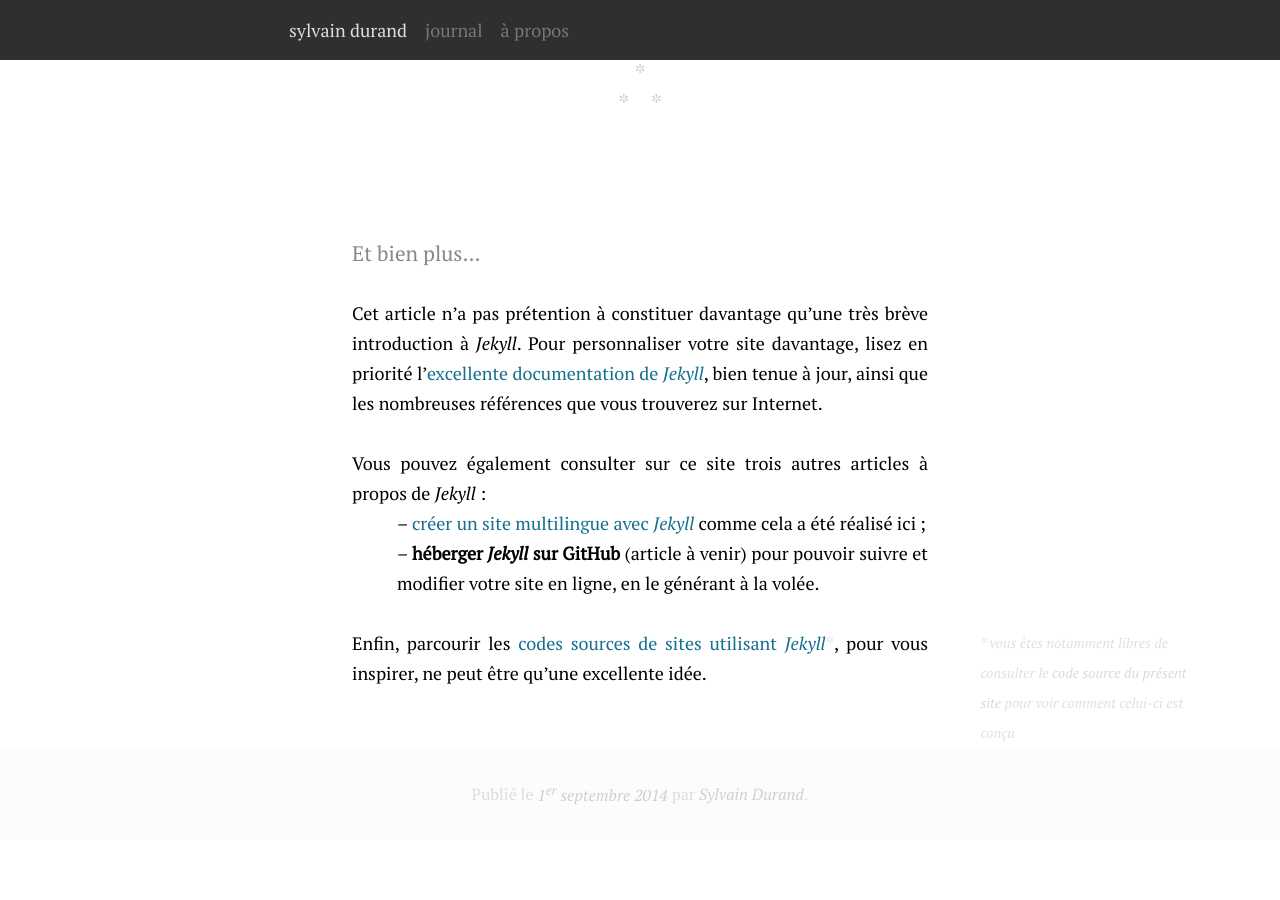
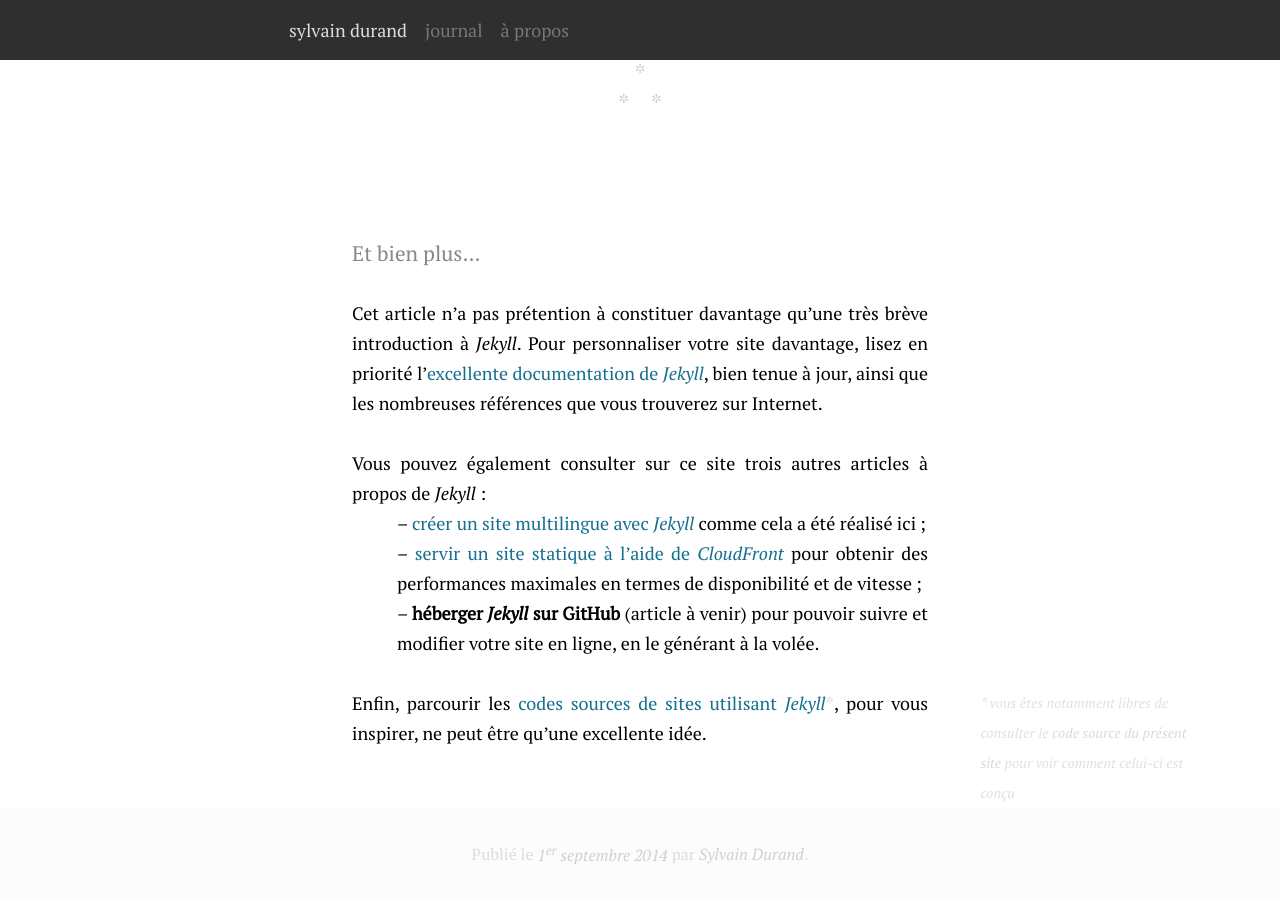
Before and after one commit to simonmeggle/simonmeggle.github.io, a Jekyll site: the page built from _posts/fr/2014-09-01-site-statique-avec-jekyll.md, in a window 1280 px wide and 900 px high, scrolled down 6310 px. Built offline with Jekyll 4.4.1, drawn with Linux system fonts in a browser that asks for light colours; Markdown is read by kramdown in place of the engine named in the settings; before the commit the page ends 7150 px from its top, so only the background shows below that; some of the changed text lies outside the part shown.

Commit message:
Restore links

```diff
--- a/_posts/fr/2014-09-01-site-statique-avec-jekyll.md
+++ b/_posts/fr/2014-09-01-site-statique-avec-jekyll.md
@@ -11,7 +11,7 @@ C'est alors que sont apparus les **sites dynamiques** : les langages de programm
 - ils supportent mal les montées en charge, et sont ainsi très sensibles aux attaques DDoS ou aux affluences de visiteurs[[il n'est pas rare qu'un site devienne indisponible, par exemple lors d'un événement important ou en raison d'un lien publié sur un site d'actualités]] ;
 - ils constituent souvent de vraies usines à gaz, surdimensionnées vis-à-vis des besoins et nécessitant des bases de données.
 
-Depuis quelques années, les **sites statiques** font leur retour en grâce avec l'apparition des *générateurs de sites statiques*. Sur la base de simples fichiers textes, un programme génère un site composé uniquement de pages statiques qu'il suffit ensuite d'héberger. Ainsi, les problèmes de sécurité sont presque inexistants, il est possible de s'héberger sur un serveur très modeste ou au contraire d'obtenir d'excellentes performances et de supporter de très fortes montées en charge en utilisant un [CDN](https://fr.wikipedia.org/wiki/Content_delivery_network) comme [*Cloudflare*](https://www.cloudflare.com/) ou [*Cloudfront*](http://aws.amazon.com/fr/cloudfront/).
+Depuis quelques années, les **sites statiques** font leur retour en grâce avec l'apparition des *générateurs de sites statiques*. Sur la base de simples fichiers textes, un programme génère un site composé uniquement de pages statiques qu'il suffit ensuite d'héberger. Ainsi, les problèmes de sécurité sont presque inexistants, il est possible de s'héberger sur un serveur très modeste ou au contraire d'obtenir d'excellentes performances et de supporter de très fortes montées en charge en utilisant un [CDN](https://fr.wikipedia.org/wiki/Content_delivery_network) comme [*Cloudflare*](https://www.cloudflare.com/) ou [*Cloudfront*](http://aws.amazon.com/fr/cloudfront/)[[les façons d'héberger un site statique sur [*Amazon S3*](http://aws.amazon.com/fr/s3/) et [*Cloudfront*](http://aws.amazon.com/fr/cloudfront/) sont détaillés dans "[Site statique avec *Cloudfront*]({{ site.url }}/site-statique-avec-cloudfront/)"]].
 
 Il est de plus possible de suivre toutes les modifications et de travailler collaborativement grâce à `git`, de rédiger ses articles en ligne et de générer son site à la volée à l'aide de services comme [*GitHub*](https://pages.github.com/) et [*Prose*](http://prose.io), ou d'avoir un système de commentaires avec [*Disqus*](https://disqus.com/).
 
@@ -152,6 +152,7 @@ Cet article n'a pas prétention à constituer davantage qu'une très brève intr
 Vous pouvez également consulter sur ce site trois autres articles à propos de *Jekyll* :
 
 - [créer un site multilingue avec *Jekyll*]({{ site.url }}/rendre-jekyll-multilingue/) comme cela a été réalisé ici ;
+- [servir un site statique à l'aide de *CloudFront*]({{ site.url }}/site-statique-avec-cloudfront/) pour obtenir des performances maximales en termes de disponibilité et de vitesse ;
 - **héberger _Jekyll_ sur GitHub** (article à venir) pour pouvoir suivre et modifier votre site en ligne, en le générant à la volée.
 
 Enfin, parcourir les [codes sources de sites utilisant *Jekyll*](https://github.com/jekyll/jekyll/wiki/Sites)[[vous êtes notamment libres de consulter le [code source du présent site](https://github.com/sylvaindurand/sylvaindurand.github.io) pour voir comment celui-ci est conçu]], pour vous inspirer, ne peut être qu'une excellente idée.
```
Also changed, not shown: _posts/en/2014-09-01-static-website-with-jekyll.md (+2 -1 lines).
